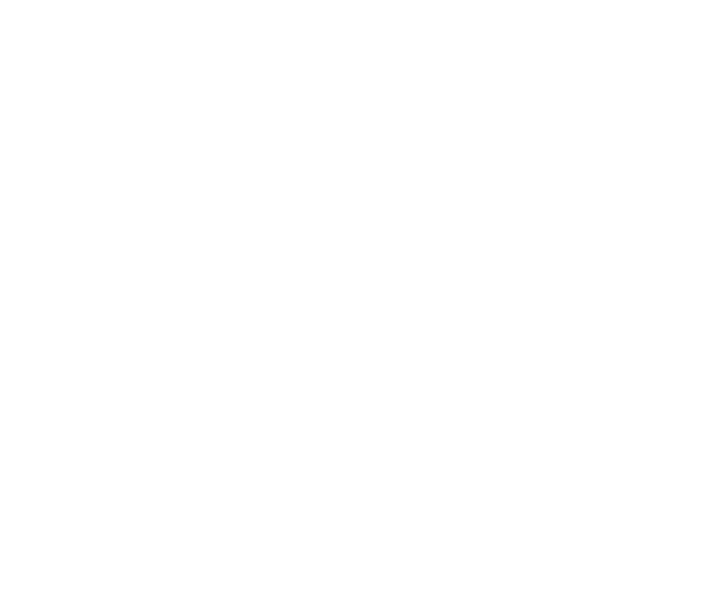
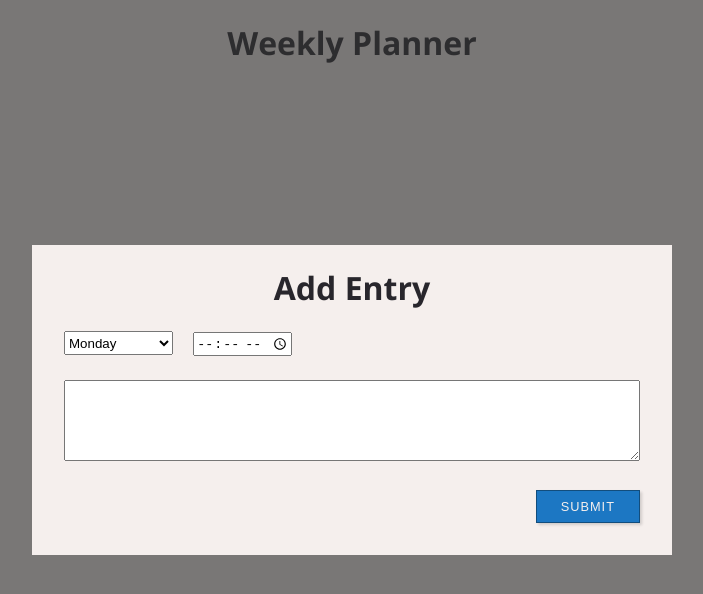
Before and after one commit to adrianm-arias/week-planner, a website: page index.html in a window 1280 px wide. Shown: the whole page, without its empty margins (288-991 px from the left). Drawn offline with nearby package versions, Linux system fonts and the light colour scheme.

Commit message:
issue 1 in progress user can add an entry

```diff
--- a/index.html
+++ b/index.html
@@ -5,8 +5,62 @@
   <meta name="viewport" content="width=device-width, initial-scale=1.0">
   <title>Week Planner</title>
   <link rel="stylesheet" href="styles.css">
+  <link rel="preconnect" href="https://fonts.googleapis.com">
+  <link rel="preconnect" href="https://fonts.gstatic.com" crossorigin>
+  <link href="https://fonts.googleapis.com/css2?family=Open+Sans:wght@300;400;500;600;700&display=swap" rel="stylesheet">
 </head>
 <body>
+  <!--  header title -->
+  <header>
+    <div class="row">
+      <div class="column-full">
+        <h1 class="header-title text-center">Weekly Planner</h1>
+      </div>
+    </div>
+  </header>
+  <!-- add entry button  -->
+  <main>
+    <div class="container">
+      <div class="row">
+        <div class="column-full flex-row justify-center vh-half">
+          <div class="btn-wrapper">
+            <button class="button add-entry-btn">Add Entry</button>
+          </div>
+        </div>
+      </div>
+    </div>
+    <!-- modal pop up -->
+    <div class="row pos-rel flex-row">
+      <form id="entry-add-form" action="">
+        <div class="column-full transparent-bg window-full-height pos-fixed flex-row align-center">
+          <div class="column-half modal-container">
+            <div>
+              <h1 class="text-center modal-title">Add Entry</h1>
+            </div>
+            <div class="padding-btm">
+              <select class="select-input" name="day" id="day">
+                <option value="monday">Monday</option>
+                <option value="tuesday">Tuesday</option>
+                <option value="wednesday">Wednesday</option>
+                <option value="thursday">Thursday</option>
+                <option value="friday">Friday</option>
+                <option value="saturday">Saturday</option>
+                <option value="sunday">Sunday</option>
+              </select>
+              <input type="time" id="time" name="times" min="07:00" max="22:00" required>
+            </div>
+            <div class="padding-btm">
+              <textarea name="description" id="description" rows="5"></textarea>
+            </div>
+            <div class="flex-box text-right">
+              <button class="button submit-btn" type="submit">Submit</button>
+            </div>
+          </div>
+        </div>
+      </form>
+    </div>
+  </main>
   <script src="main.js"></script>
+  <script src="data.js"></script>
 </body>
 </html>
--- a/styles.css
+++ b/styles.css
@@ -0,0 +1,138 @@
+* {
+  box-sizing: border-box;
+}
+
+body {
+  margin: 0;
+  font-family: "Open Sans", sans-serif;
+  background-color: #f5efed;
+}
+
+.row {
+  width: 100%;
+}
+
+.column-full {
+  width: 100%;
+}
+
+.column-half {
+  width: 50%;
+}
+
+.text-center {
+  text-align: center;
+}
+
+.header-title {
+  color: #28262c;
+}
+
+.btn-wrapper {
+  margin: 0 auto;
+}
+
+.button {
+  background-color: #1c77c3;
+  color: #f5efed;
+  border: #124d7d 1.5px solid;
+  box-shadow: rgba(0, 0, 0, 0.15) 1.95px 1.95px 2.6px;
+  cursor: pointer;
+}
+
+.add-entry-btn {
+  padding: 0.7rem 2rem;
+  font-size: 1rem;
+  transition-duration: 0.3s;
+  font-weight: 600;
+  text-transform: uppercase;
+  letter-spacing: 1px;
+}
+
+.submit-btn {
+  padding: 0.5rem 1.5rem;
+  font-size: 0.8rem;
+  transition-duration: 0.3s;
+  font-weight: 500;
+  text-transform: uppercase;
+  letter-spacing: 1px;
+}
+
+.submit-btn:hover {
+  letter-spacing: 2px;
+}
+
+.add-entry-btn:hover {
+  transform: translateY(-5px);
+}
+
+.flex-row {
+  display: flex;
+}
+
+.just-center {
+  justify-content: center;
+}
+
+.vh-half {
+  height: 50vh;
+  align-items: center;
+}
+
+.modal-container {
+  background-color: #f5efed;
+  margin: 0 auto;
+  padding-right: 2rem;
+  padding-left: 2rem;
+  padding-bottom: 2rem;
+}
+
+.transparent-bg {
+  background-color: #323232a1;
+}
+
+.pos-rel {
+  position: relative;
+}
+
+.window-full-height {
+  height: 100vh;
+}
+
+.pos-fixed {
+  position: fixed;
+  top: 0;
+}
+
+.align-center {
+  align-items: center;
+}
+
+.modal-title {
+  color: #28262c;
+}
+
+select {
+  height: 1.5rem;
+  padding-right: 1rem;
+  margin-right: 1rem;
+}
+
+textarea {
+  width: 100%;
+}
+
+.text-right {
+  text-align: right;
+}
+
+.padding-btm {
+  padding-bottom: 1.5rem;
+}
+
+/* css colors
+blue: #124D7D
+black: #28262C
+red: #EA2B1F
+white: #F5EFED
+blue: #1C77C3 */
```
Also changed, not shown: data.js (added).
